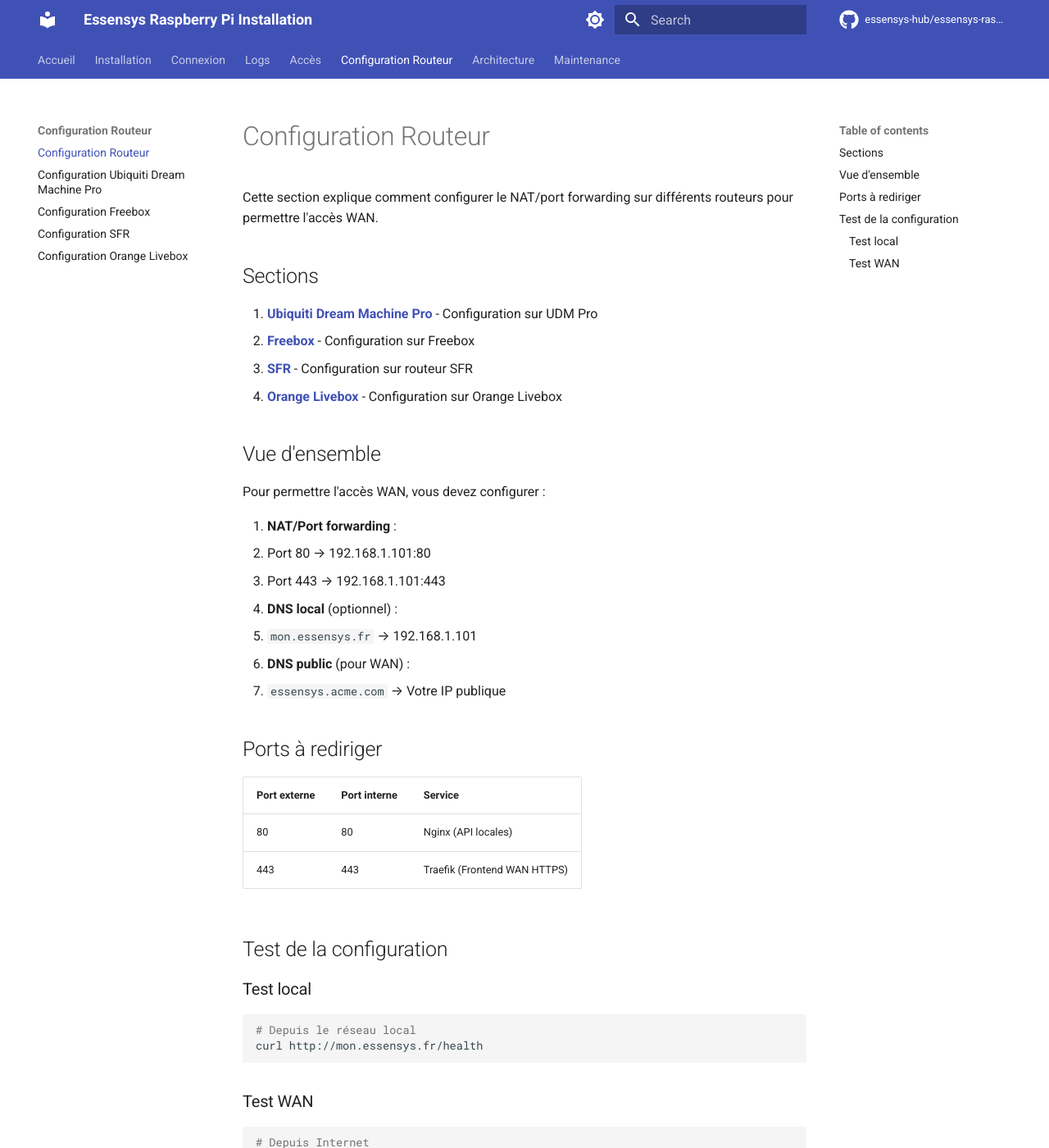
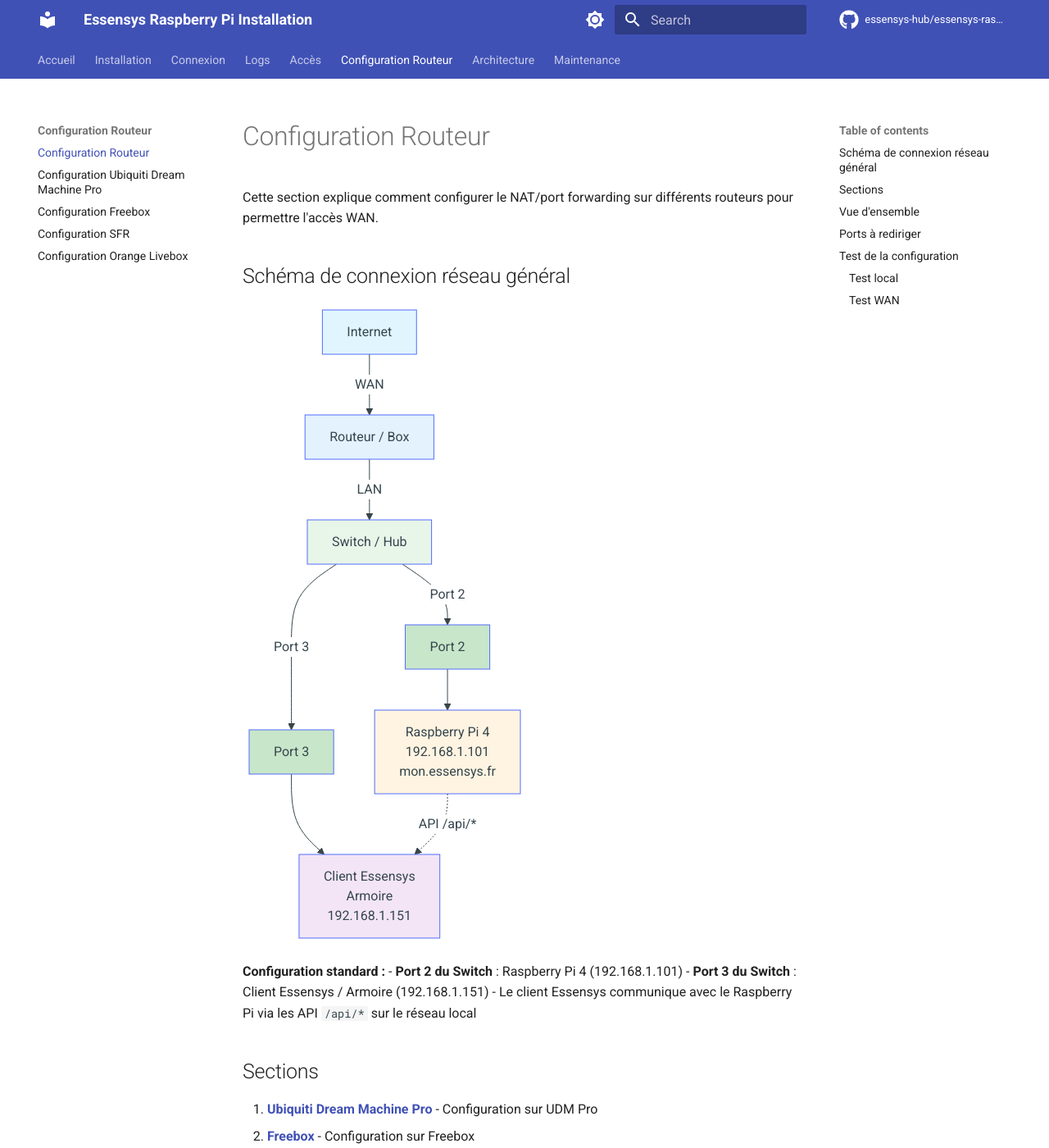
Before and after one commit to essensys-hub/essensys-raspberry-install, an MkDocs documentation site: the page built from docs/router/index.md, in a window 1280 px wide and 1400 px high. Shown: the whole window at 82% size. Built offline with MkDocs 1.6.1 and Material for MkDocs 9.7.7, drawn with Linux system fonts in a browser that asks for light colours; comment, search, counter and statistics services are not loaded; the version menu is left out.

Commit message:
Ajout des diagrammes de connexion réseau pour tous les routeurs
- Diagramme général dans la page d'index des routeurs
- Diagramme spécifique Ubiquiti Dream Machine Pro avec Switch
- Diagrammes pour Freebox, Orange Livebox et SFR
- Tous montrent : Port 2 = Raspberry Pi, Port 3 = Client Essensys
- Visualisation claire de l'architecture réseau

````diff
--- a/docs/router/index.md
+++ b/docs/router/index.md
@@ -1,6 +1,43 @@
 # Configuration Routeur
 
 Cette section explique comment configurer le NAT/port forwarding sur différents routeurs pour permettre l'accès WAN.
+
+## Schéma de connexion réseau général
+
+```mermaid
+graph TB
+    Internet[Internet]
+    Router[Routeur / Box]
+    Switch[Switch / Hub]
+
+    Port2[Port 2]
+    Port3[Port 3]
+
+    RPi[Raspberry Pi 4<br/>192.168.1.101<br/>mon.essensys.fr]
+    Client[Client Essensys<br/>Armoire<br/>192.168.1.151]
+
+    Internet -->|WAN| Router
+    Router -->|LAN| Switch
+    Switch -->|Port 2| Port2
+    Switch -->|Port 3| Port3
+    Port2 --> RPi
+    Port3 --> Client
+
+    RPi -.->|API /api/*| Client
+
+    style Internet fill:#e1f5ff
+    style Router fill:#e3f2fd
+    style Switch fill:#e8f5e9
+    style RPi fill:#fff4e1
+    style Client fill:#f3e5f5
+    style Port2 fill:#c8e6c9
+    style Port3 fill:#c8e6c9
+```
+
+**Configuration standard :**
+- **Port 2 du Switch** : Raspberry Pi 4 (192.168.1.101)
+- **Port 3 du Switch** : Client Essensys / Armoire (192.168.1.151)
+- Le client Essensys communique avec le Raspberry Pi via les API `/api/*` sur le réseau local
 
 ## Sections
 
````
Also changed, not shown: docs/router/freebox.md (+37 -0 lines), docs/router/orange-livebox.md (+37 -0 lines), docs/router/sfr.md (+37 -0 lines), docs/router/ubiquiti-udm-pro.md (+37 -0 lines).
